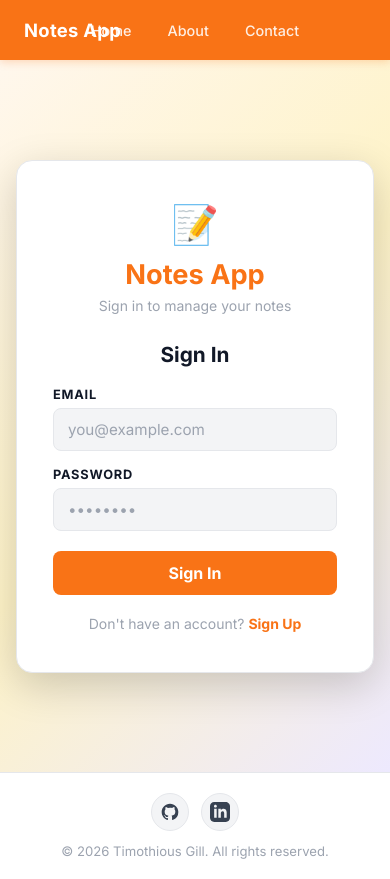
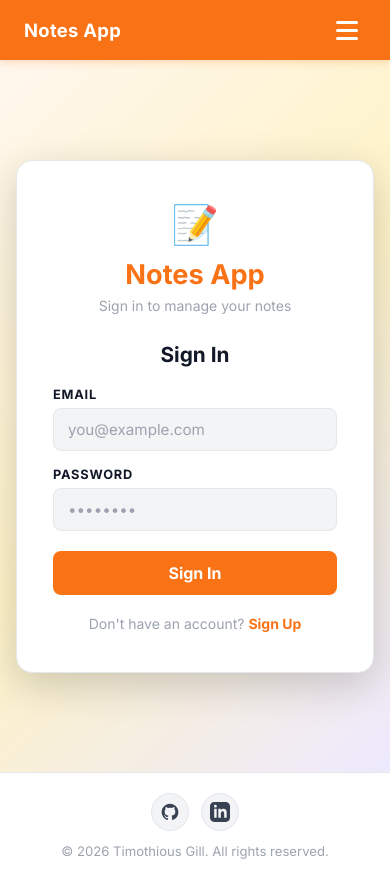
Before and after one commit to Timothious-arhamsoft/DailyTask, a React (Vite) app in the folder Task18/notes-frontend/: page / in a window 390 px wide. Built offline with nearby package versions, Linux system fonts and the light colour scheme; no server answers.

Commit message:
Updated the Navbar

```diff
--- a/Task18/notes-frontend/src/components/Nav/Navbar.css
+++ b/Task18/notes-frontend/src/components/Nav/Navbar.css
@@ -14,6 +14,7 @@
   margin: 0 auto;
   display: flex;
   align-items: center;
+  justify-content: space-between;
   position: relative;
 }
 
@@ -24,13 +25,14 @@
   letter-spacing: 0.3px;
 }
 
-/* Center the links within the full container width */
+/* Center the links within the full container width on desktop */
 .navbar-links {
   position: absolute;
   left: 50%;
   transform: translateX(-50%);
   display: flex;
   gap: 8px;
+  transition: all 0.3s ease;
 }
 
 .navbar-link {
@@ -47,3 +49,77 @@
   background: var(--nav-hover);
   color: #ffffff;
 }
+
+/* Hamburger toggle styling */
+.navbar-toggle {
+  display: none;
+  background: none;
+  border: none;
+  cursor: pointer;
+  padding: 8px;
+  flex-direction: column;
+  gap: 5px;
+  outline: none;
+  z-index: 15;
+}
+
+.navbar-toggle .bar {
+  display: block;
+  width: 22px;
+  height: 3px;
+  background-color: var(--nav-text);
+  border-radius: 2px;
+  transition: all 0.3s ease;
+}
+
+/* Animations for Hamburger transforming to X */
+.navbar-toggle.active .bar:nth-child(1) {
+  transform: translateY(8px) rotate(45deg);
+}
+
+.navbar-toggle.active .bar:nth-child(2) {
+  opacity: 0;
+}
+
+.navbar-toggle.active .bar:nth-child(3) {
+  transform: translateY(-8px) rotate(-45deg);
+}
+
+/* Mobile responsiveness */
+@media (max-width: 768px) {
+  .navbar-toggle {
+    display: flex;
+  }
+
+  .navbar-links {
+    display: none;
+    position: fixed; /* Fixed overlay relative to viewport, or absolute relative to body */
+    top: 60px;
+    left: 0;
+    right: 0;
+    transform: none;
+    background-color: var(--nav-bg);
+    flex-direction: column;
+    padding: 16px;
+    box-shadow: 0 4px 12px rgba(0, 0, 0, 0.1);
+    z-index: 10;
+    gap: 12px;
+    align-items: center;
+  }
+
+  .navbar-links.open {
+    display: flex;
+    animation: slideDown 0.25s ease-out forwards;
+  }
+}
+
+@keyframes slideDown {
+  from {
+    opacity: 0;
+    transform: translateY(-10px);
+  }
+  to {
+    opacity: 1;
+    transform: translateY(0);
+  }
+}
--- a/Task18/notes-frontend/src/components/Nav/Navbar.jsx
+++ b/Task18/notes-frontend/src/components/Nav/Navbar.jsx
@@ -1,15 +1,27 @@
-
+import { useState } from 'react'
 import './Navbar.css'
 
 export function Navbar() {
+    const [isOpen, setIsOpen] = useState(false)
+
     return (
         <nav className="navbar">
             <div className="navbar-container">
                 <div className="navbar-brand">Notes App</div>
-                <div className="navbar-links">
-                    <a href="#" className="navbar-link">Home</a>
-                    <a href="#" className="navbar-link">About</a>
-                    <a href="#" className="navbar-link">Contact</a>
+                <button
+                    className={`navbar-toggle ${isOpen ? 'active' : ''}`}
+                    onClick={() => setIsOpen(!isOpen)}
+                    aria-label="Toggle menu"
+                >
+                    <span className="bar"></span>
+                    <span className="bar"></span>
+                    <span className="bar"></span>
+                </button>
+
+                <div className={`navbar-links ${isOpen ? 'open' : ''}`}>
+                    <a href="#" className="navbar-link" onClick={() => setIsOpen(false)}>Home</a>
+                    <a href="#" className="navbar-link" onClick={() => setIsOpen(false)}>About</a>
+                    <a href="#" className="navbar-link" onClick={() => setIsOpen(false)}>Contact</a>
                 </div>
             </div>
         </nav>
```
